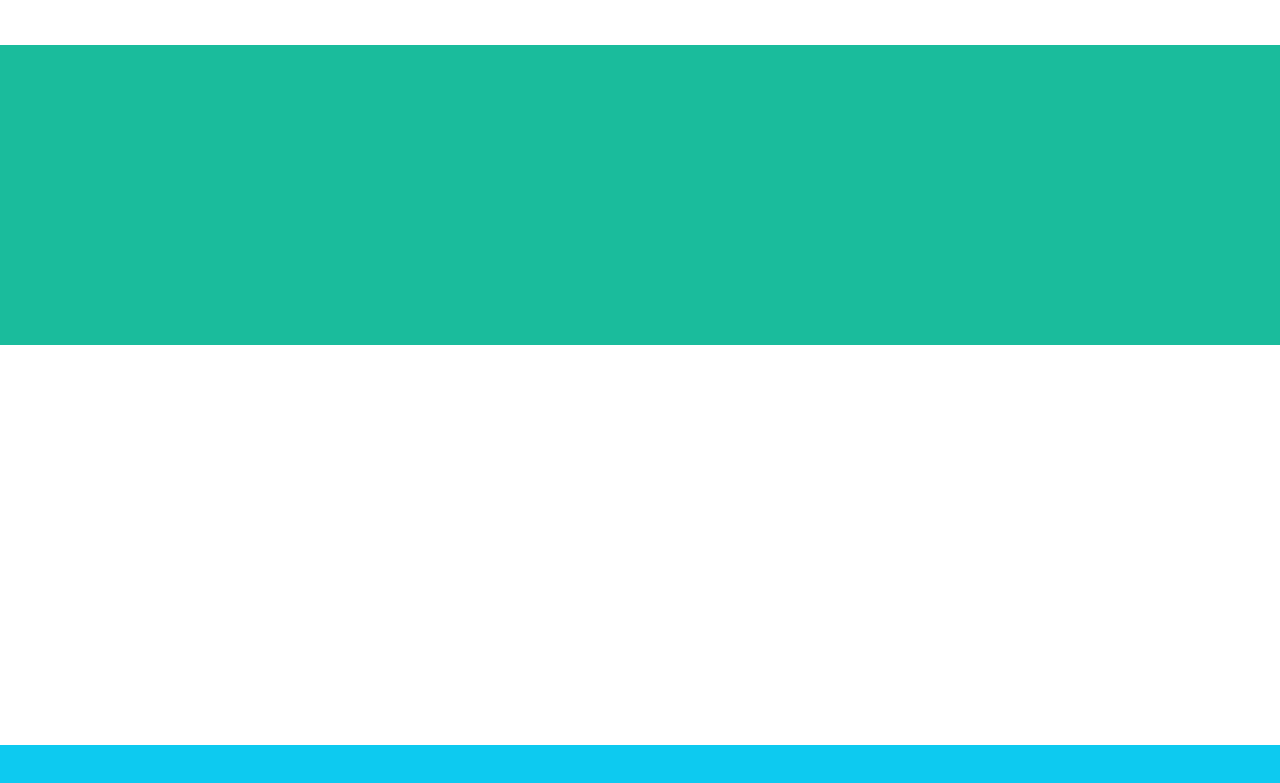
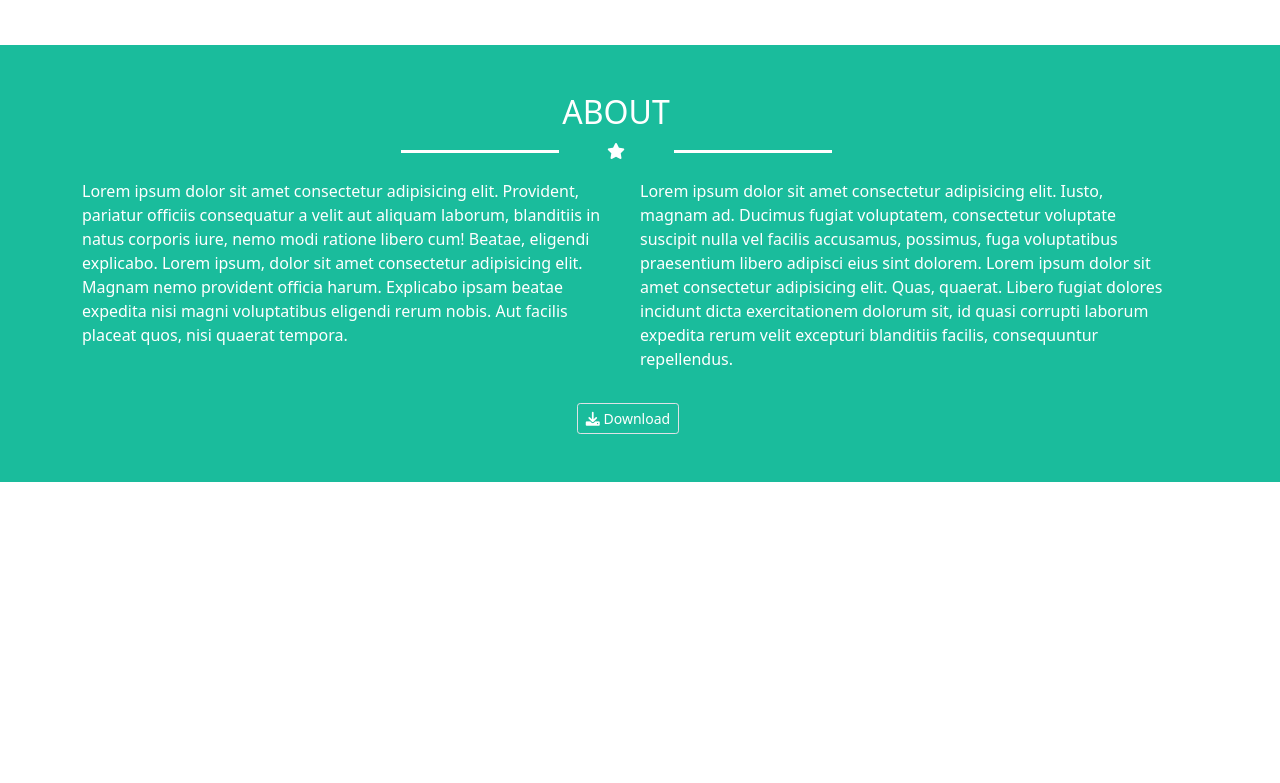
Before and after one commit to andrea1632/html-css-bootstrap-freelancer, a plain HTML site: page index.html in a window 1280 px wide. Shown: the part 1256-2039 px from the top of the page. Drawn offline with nearby package versions, Linux system fonts and the light colour scheme.

Commit message:
section about

```diff
--- a/asset/css/style.css
+++ b/asset/css/style.css
@@ -9,9 +9,6 @@ header{
 }
 .ab_hero{
     /* height: 300px; */
-}
-.ab_about{
-    height: 300px;
 }
 .ab_contacts{
     height: 400px;
--- a/index.html
+++ b/index.html
@@ -124,11 +124,37 @@
             </div>
         </section>
         <!-- SECTION ABOUT -->
-        <section class="ab_bg-green">
+        <section class="ab_bg-green pb-5">
             <div class="container">
                 <div class="row ab_about">
-                    <div class="col">
-
+                    <div class="row pt-5">
+                        <div class="row justify-content-center align-items-center mb-3">
+                            <h2 class="text-uppercase text-center text-white">about</h2>
+                            <div class="col-2">
+                                <div class="ab_line bg-white"></div>
+                            </div>
+                            <div class="col-1 text-white text-center">
+                                <i class="fa-solid fa-star"></i>
+                            </div>
+                            <div class="col-2">
+                                <div class="ab_line bg-white"></div>
+                            </div>
+                        </div>
+                        <div class="col-sm-12 col-md-6">
+                            <p class="text-white">
+                                Lorem ipsum dolor sit amet consectetur adipisicing elit. Provident, pariatur officiis consequatur a velit aut aliquam laborum, blanditiis in natus corporis iure, nemo modi ratione libero cum! Beatae, eligendi explicabo. Lorem ipsum, dolor sit amet consectetur adipisicing elit. Magnam nemo provident officia harum. Explicabo ipsam beatae expedita nisi magni voluptatibus eligendi rerum nobis. Aut facilis placeat quos, nisi quaerat tempora.
+                            </p>
+                        </div>
+                        <div class="col-sm-12 col-md-6">
+                            <p class="text-white">
+                                Lorem ipsum dolor sit amet consectetur adipisicing elit. Iusto, magnam ad. Ducimus fugiat voluptatem, consectetur voluptate suscipit nulla vel facilis accusamus, possimus, fuga voluptatibus praesentium libero adipisci eius sint dolorem. Lorem ipsum dolor sit amet consectetur adipisicing elit. Quas, quaerat. Libero fugiat dolores incidunt dicta exercitationem dolorum sit, id quasi corrupti laborum expedita rerum velit excepturi blanditiis facilis, consequuntur repellendus.
+                            </p>
+                        </div>
+                        <div class="w-30 text-center mt-3">
+                            <button type="button" class="btn border text-white btn-sm">
+                                <i class="fa-solid fa-download"></i> Download
+                            </button>
+                        </div>
                     </div>
                 </div>
             </div>
```
